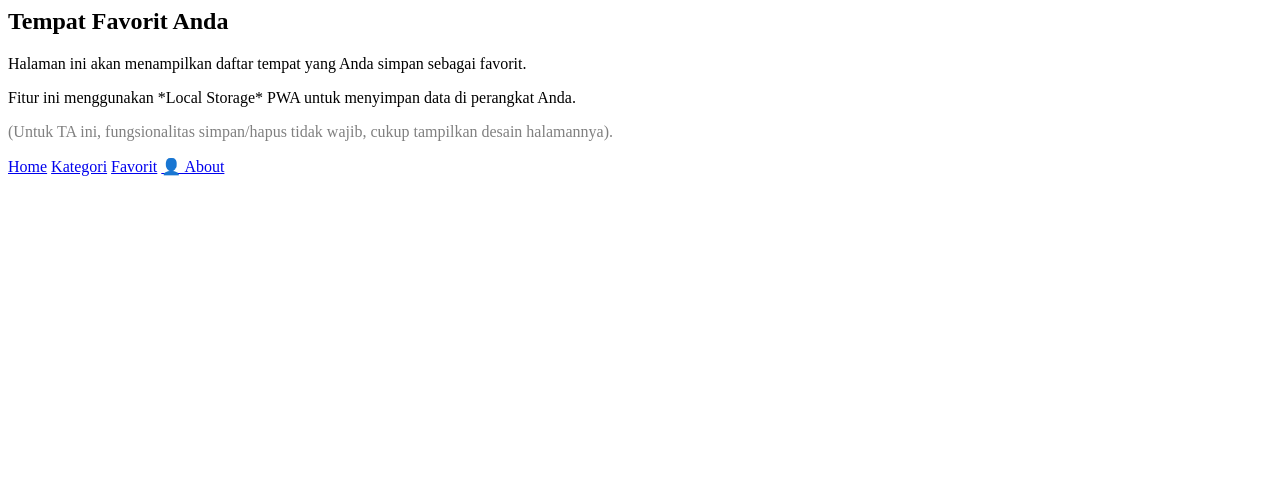
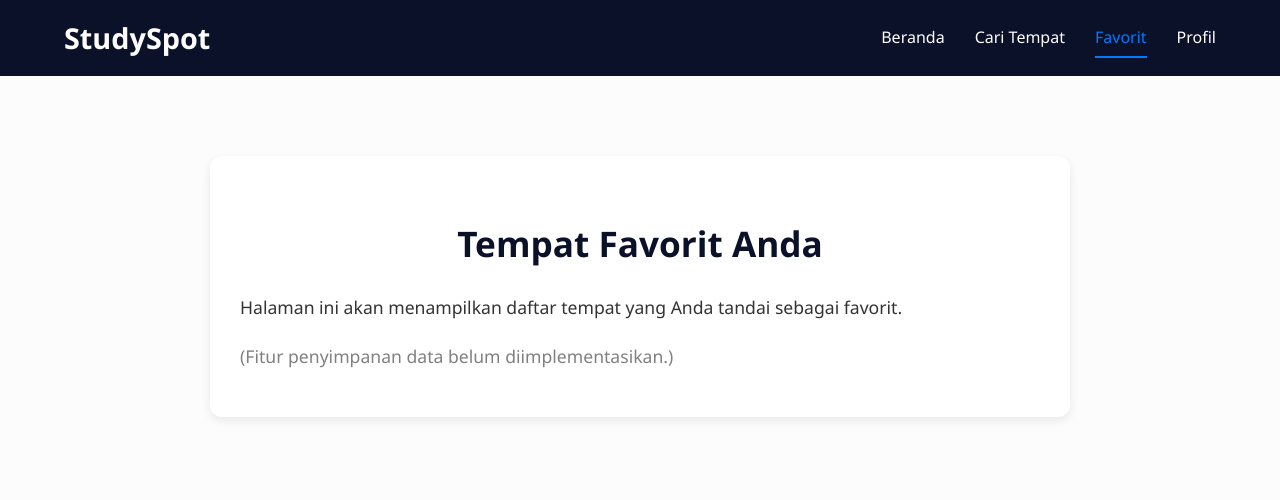
Before and after one commit to Laurentcia/studyspot-pwa-frontend, a plain HTML site: page favorites.html in a window 1280 px wide. Drawn offline with Linux system fonts and the light colour scheme.

Commit message:
Refactor favorites.html to complete HTML structure
Updated the structure of favorites.html to include a complete HTML document with a head and body section, and modified the content within the main section.

```diff
--- a/favorites.html
+++ b/favorites.html
@@ -1,14 +1,31 @@
-<main>
-    <div class="about-card">
-        <h2>Tempat Favorit Anda</h2>
-        <p>Halaman ini akan menampilkan daftar tempat yang Anda simpan sebagai favorit.</p>
-        <p>Fitur ini menggunakan *Local Storage* PWA untuk menyimpan data di perangkat Anda.</p>
-        <p style="color: gray;">(Untuk TA ini, fungsionalitas simpan/hapus tidak wajib, cukup tampilkan desain halamannya).</p>
+<!DOCTYPE html>
+<html lang="id">
+<head>
+    <meta charset="UTF-8">
+    <meta name="viewport" content="width=device-width, initial-scale=1.0">
+    <title>StudySpot - Favorit</title>
+    <link rel="stylesheet" href="style.css">
+    <link rel="manifest" href="manifest.json">
+</head>
+<body>
+    <nav class="top-nav">
+        <div class="logo">StudySpot</div>
+        <ul>
+            <li><a href="index.html">Beranda</a></li>
+            <li><a href="categories.html">Cari Tempat</a></li>
+            <li><a href="favorites.html" class="active">Favorit</a></li>
+            <li><a href="about.html">Profil</a></li>
+        </ul>
+    </nav>
+
+    <main class="content-section">
+        <div class="about-card">
+            <h2>Tempat Favorit Anda</h2>
+            <p>Halaman ini akan menampilkan daftar tempat yang Anda tandai sebagai favorit.</p>
+            <p style="color: gray;">(Fitur penyimpanan data belum diimplementasikan.)</p>
         </div>
-</main>
-<nav class="bottom-nav">
-    <a href="index.html"> Home</a>
-    <a href="categories.html"> Kategori</a>
-    <a href="favorites.html" class="active"> Favorit</a>
-    <a href="about.html">👤 About</a>
-</nav>
+    </main>
+
+    <script src="sw-register.js"></script>
+</body>
+</html>
```
